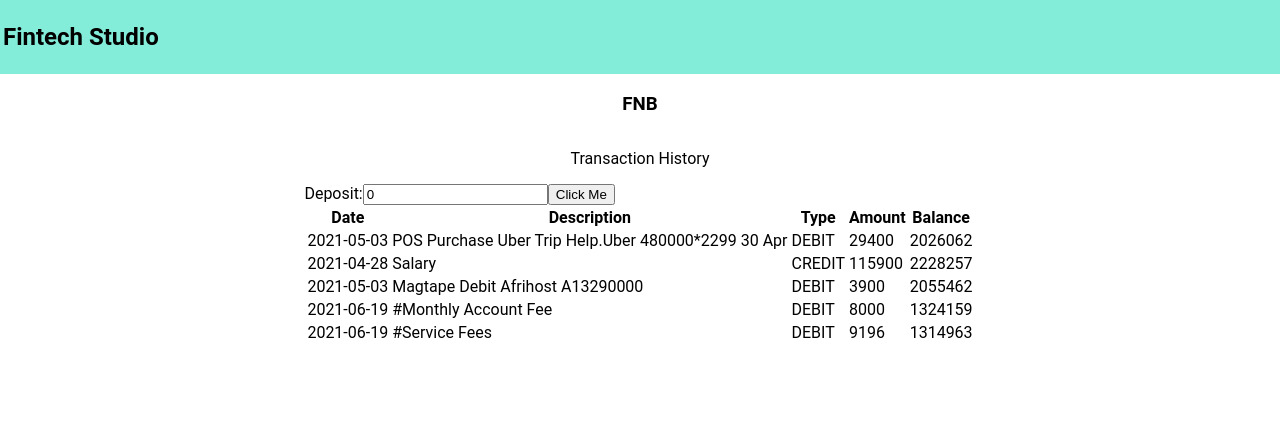
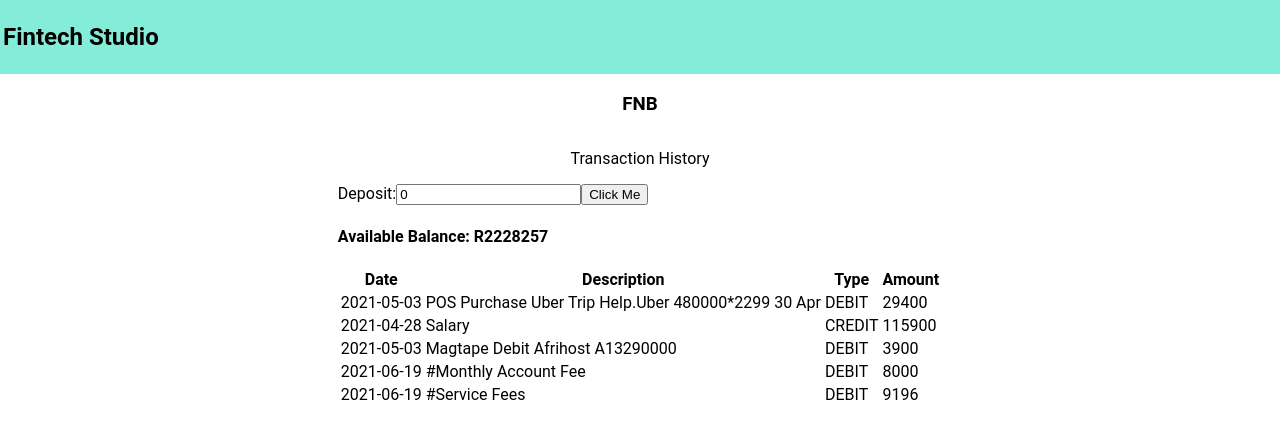
Before and after one commit to OkayAobakwe/wallet, a Next.js app: page / in a window 1280 px wide. Shown: the top 438 px of the page. Built offline with nearby package versions, Linux system fonts and the light colour scheme.

Commit message:
chore(balance): user is able to see their balance

```diff
--- a/components/Transactions.js
+++ b/components/Transactions.js
@@ -6,6 +6,7 @@ export const Transactions = () => {
 
   const [transactions, setTransactions] = useState([])
   const [deposit, setDeposit] = useState(0)
+  const [availableBalance, setAvailableBalance] = useState(0)
 
   const tableRows = transactions.map((info) => (
     <tr>
@@ -13,7 +14,6 @@ export const Transactions = () => {
       <td>{info.description}</td>
       <td>{info.type}</td>
       <td>{info.amount}</td>
-      <td>{info.runningBalance}</td>
     </tr>
   ))
 
@@ -37,18 +37,21 @@ export const Transactions = () => {
       amount: deposit,
       description: 'Deposit'
     };
+    setAvailableBalance(Number(availableBalance) + Number(deposit))
     addRows(val)
   };
 
   useEffect(() => {
     setTransactions(data[0].transactions)
+    setAvailableBalance(data[0].openingBalance)
   }, [])
   console.log(transactions)
   return(
     <div>
       <label>Deposit:</label>
       <input type="number" value={deposit} onChange={changeDeposit} />
-      <button onClick={transferValue}> Click Me</button>
+      <button onClick={transferValue}>Click Me</button>
+      <h4>Available Balance: R{availableBalance}</h4>
       <table>
         <thead>
           <tr>
@@ -56,7 +59,6 @@ export const Transactions = () => {
             <th>Description</th>
             <th>Type</th>
             <th>Amount</th>
-            <th>Balance</th>
           </tr>
         </thead>
         <tbody>{tableRows}</tbody>
--- a/utils/data.js
+++ b/utils/data.js
@@ -4,6 +4,7 @@ export const data = [
      "productName":"gold business account",
      "bankName":"FNB",
      "id":"612133397d18d9000852af3d",
+     "openingBalance": 2228257,
      "transactions":[
         {
            "type":"DEBIT",
```
